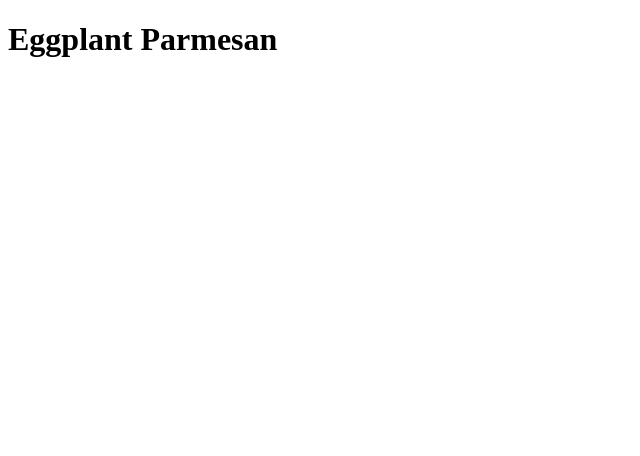
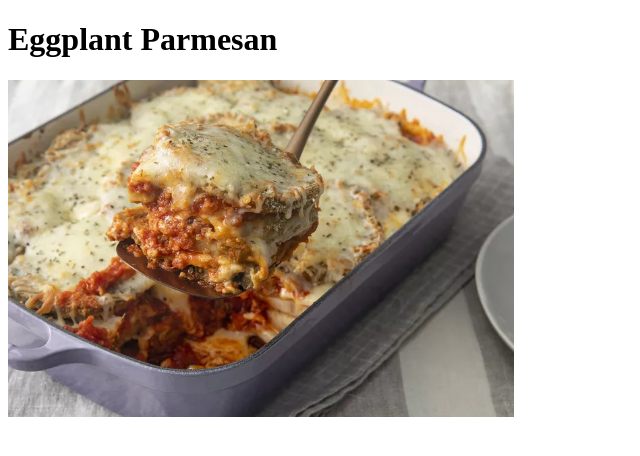
Before and after one commit to MohammedHAfifi/odin-recipes, a plain HTML site: page recipes/eggplant-parmesan.html in a window 1280 px wide. Shown: the whole page, without its empty margins (0-640 px from the left). Drawn offline with Linux system fonts and the light colour scheme.

Commit message:
add eggplant parmedsan image to recipe

```diff
--- a/recipes/eggplant-parmesan.html
+++ b/recipes/eggplant-parmesan.html
@@ -8,6 +8,7 @@
 </head>
 <body>
     <h1>Eggplant Parmesan</h1>
+    <img src="recipes-imgs/eggplant-parmesan.jpg" alt="Eggplant Parmesan" width="40%" height="40%">
 
 </body>
 </html>
```
